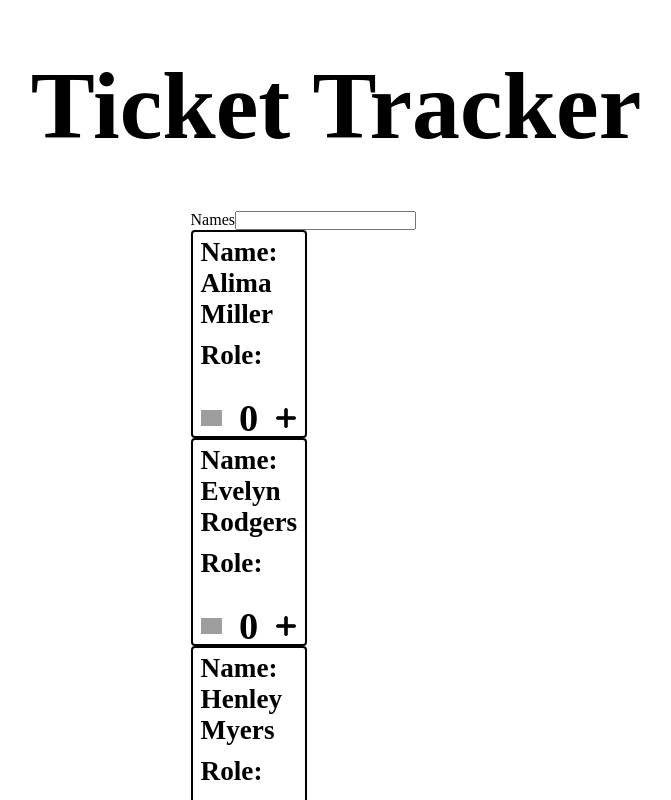
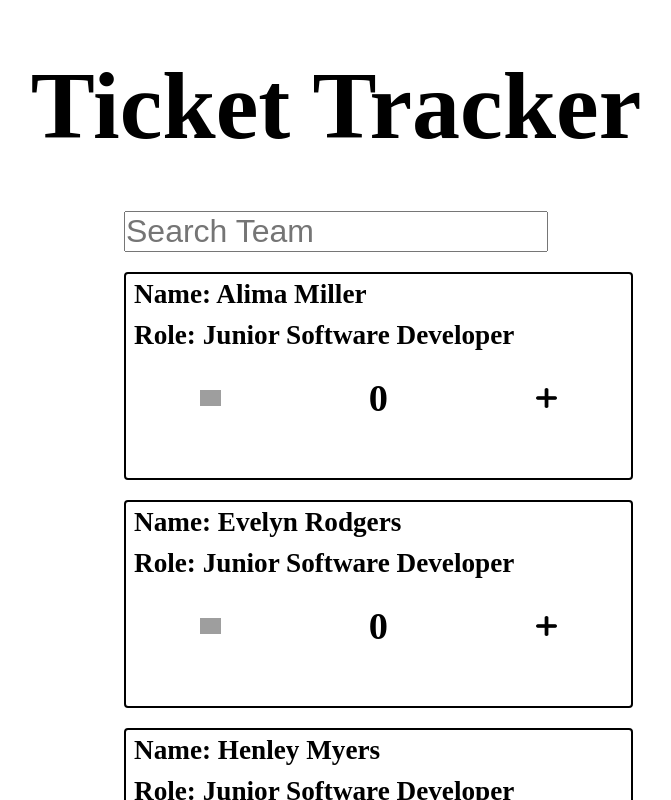
Before and after one commit to chae-la/project-4-react, a React (Vite) app: page / in a window 1280 px wide. Shown: the top 800 px of the page, without its empty margins (304-975 px from the left). Built offline with nearby package versions, Linux system fonts and the light colour scheme; grey boxes are pictures that could not be loaded.

Commit message:
Filtering and styling fixed.

```diff
--- a/src/App.tsx
+++ b/src/App.tsx
@@ -5,11 +5,12 @@ import SearchTeam from "./containers/SearchTeam/SearchTeam";
 
 const App = () => {
   const names = team.map((member) => member.name);
+  const role = team.map((mem) => mem.role)
   return (
     <div className="app">
       <h1 className="app__title">Ticket Tracker</h1>
       <div className="app__counter-container">
-      <SearchTeam names={names} roles={[]} />
+      <SearchTeam names={names} roles={role} />
       </div>
     </div>
   );
--- a/src/components/Card/card.scss
+++ b/src/components/Card/card.scss
@@ -3,6 +3,7 @@
     border-radius: 4px;
     width: 70%;
     height: 9rem;
+    margin: 20px auto;
     &__info{
         margin-left: 8px;
         padding: 5px 0;
@@ -11,7 +12,7 @@
 
 @media screen and (min-width: 768px){
     .card{
-        width: 40%;
+        width: 90%;
         font-size: 1.5rem;
         height: 13rem;
     }
@@ -19,7 +20,7 @@
 
 @media screen and (min-width: 1024px){
     .card{
-        width: 40%;
+        width: 120%;
         font-size: 1.7rem;
         height: 13rem;
     }
--- a/src/components/SearchBox/SearchBox.scss
+++ b/src/components/SearchBox/SearchBox.scss
@@ -0,0 +1,17 @@
+.search-box{
+    display: flex;
+    justify-content: center;
+
+}
+
+@media screen and (min-width: 768px) {
+    .search-box__input{
+        font-size: 1.6rem;
+    };
+}
+
+@media screen and (min-width: 1024px) {
+    .search-box__input{
+        font-size: 2rem;
+    };
+}
--- a/src/components/SearchBox/SearchBox.tsx
+++ b/src/components/SearchBox/SearchBox.tsx
@@ -9,12 +9,12 @@ type SearchBoxProps = {
 }
 
 const SearchBox = ({label, searchTerm, handleInput}: SearchBoxProps) => {
-    const capitalisedLabel = label[0].toUpperCase() + label.slice(1);
+    // const capitalisedLabel = label[0].toUpperCase() + label.slice(1);
 
     return (
         <div className="search-box">
-            <label>{capitalisedLabel}</label>
-            <input type="text" name={label} value={searchTerm} onInput={handleInput} className="search-box__input"/>
+            {/* <label>{capitalisedLabel}</label> */}
+            <input placeholder="Search Team" type="text" name={label} value={searchTerm} onInput={handleInput} className="search-box__input"/>
         </div>
     )
 }
```
